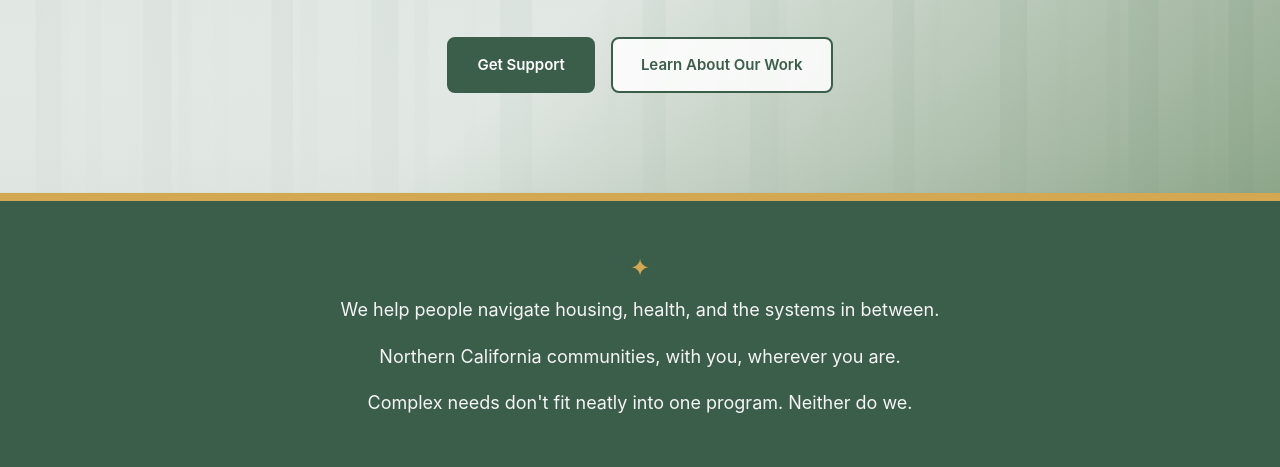
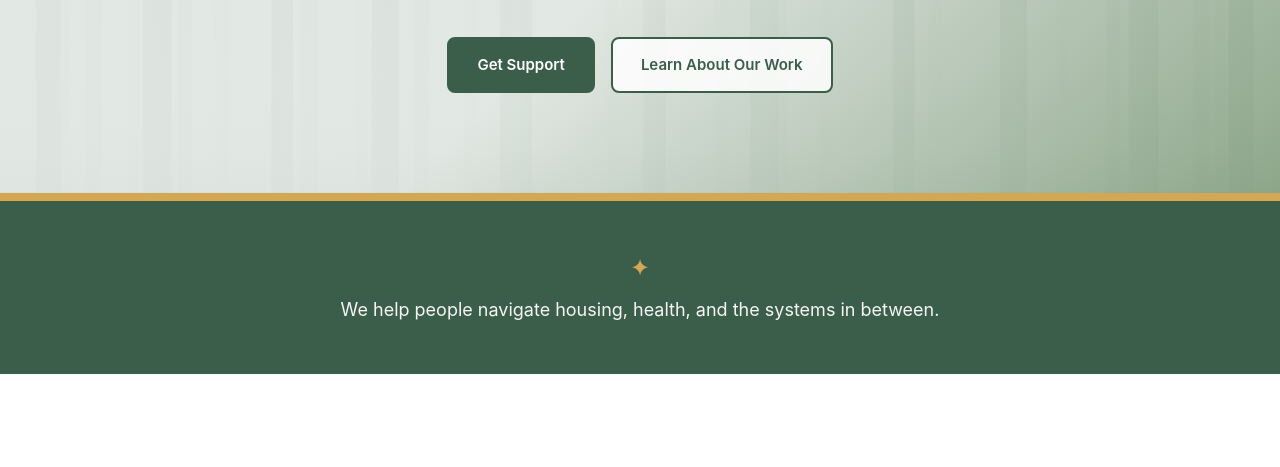
Before and after one commit to Redwood-Horizon/website, a plain HTML site: page index.html in a window 1280 px wide. Shown: the part 289-756 px from the top of the page. Drawn offline with Linux system fonts and the light colour scheme.

Commit message:
Homepage: keep only first impact statement

```diff
--- a/index.html
+++ b/index.html
@@ -593,8 +593,6 @@
             <div class="container">
                 <div class="impact-icon" aria-hidden="true">✦</div>
                 <p>We help people navigate housing, health, and the systems in between.</p>
-                <p>Northern California communities, with you, wherever you are.</p>
-                <p>Complex needs don't fit neatly into one program. Neither do we.</p>
             </div>
         </section>
 
```
